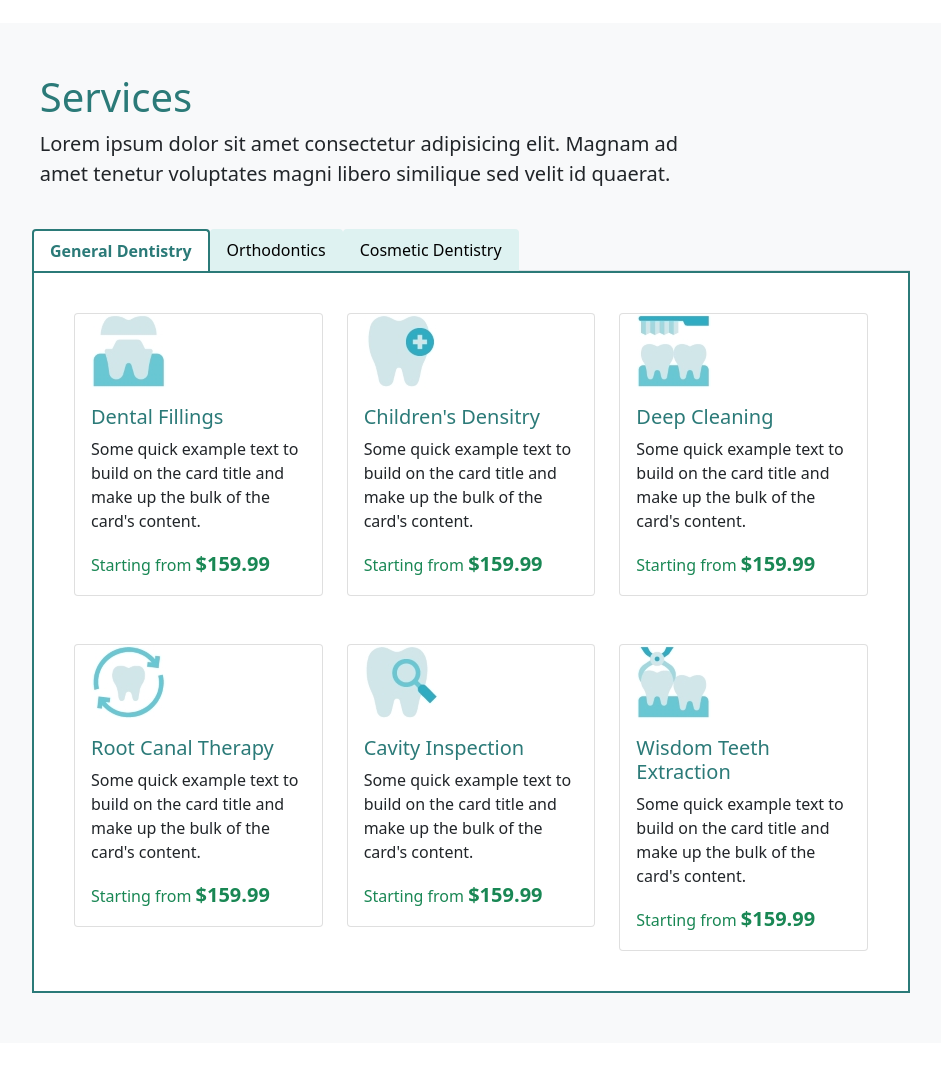
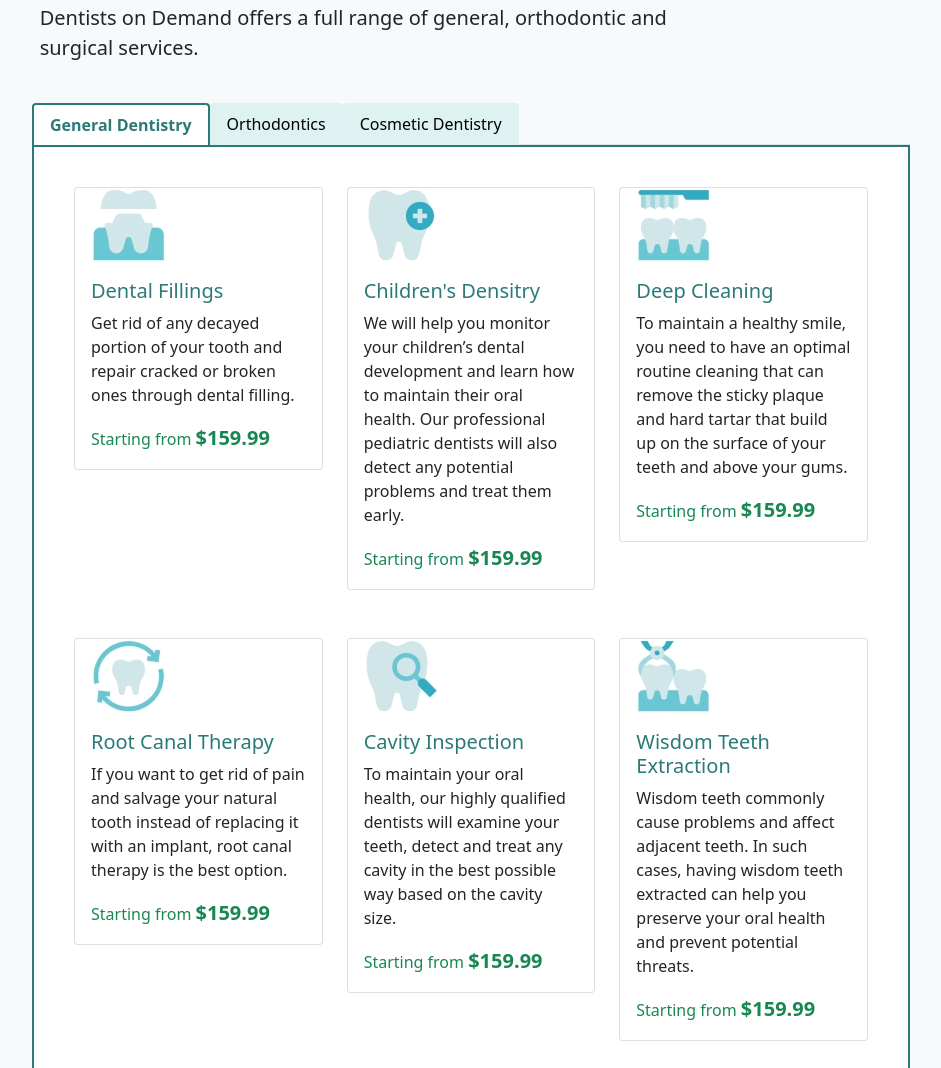
Before and after one commit to MohanadAhmed123/SEG3125-Project-1-Step-3, a website: page index.html in a window 1280 px wide. Shown: the part 1554-2622 px from the top of the page, without its empty margins (169-1110 px from the left). Drawn offline with nearby package versions, Linux system fonts and the light colour scheme.

Commit message:
updating descriptions

```diff
--- a/index.html
+++ b/index.html
@@ -97,8 +97,8 @@
         <div class="container-fluid bg-info">
             <div class="row justify-content-evenly">
                 <div class="col-md-5 px-2">
-                    <h3 class="h1 pt-5 mt-5 pb-3"> Secrevit fontes liquidum locoque pronaque</h3>
-                    <p class="lead">Lorem ipsum dolor sit, amet consectetur adipisicing elit. Iste repellendus sint, quisquam officia maxime inventore cumque nihil dolore doloribus, tempore, fugit sunt in ad harum deleniti molestias accusantium! Magnam, recusandae.</p>
+                    <h3 class="h1 pt-5 mt-5 pb-3">A smile goes a long way</h3>
+                    <p class="lead">We are a group of dental professionals who are eager to put a smile on every face. We offer general and cosmetic dental services in a welcoming environment that caters for all needs in one convenient location.</p>
                     <div class="text-center">
                         <a href="#booking" class="btn btn-secondary btn-lg mt-5 fw-bold" style="color: white;">Book Appointment</a>
                     </div>
@@ -188,7 +188,7 @@
             <div class="row justify-content-evenly">
                 <div class="col-7">
                     <div class="h1 text-primary">Services</div>
-                    <p class="lead fw-normal">Lorem ipsum dolor sit amet consectetur adipisicing elit. Magnam ad amet tenetur voluptates magni libero similique sed velit id quaerat.</p>
+                    <p class="lead fw-normal">Dentists on Demand offers a full range of general, orthodontic and surgical services.</p>
                 </div><div class="col-1"></div>
             </div>
 
@@ -217,7 +217,7 @@
                                             <img src="assets/Crown.jpg" class="card-img-top rounded ms-3" alt="Dental Filling Picture">
                                             <div class="card-body">
                                                 <div class="h5 text-primary">Dental Fillings</div>
-                                              <p class="card-text">Some quick example text to build on the card title and make up the bulk of the card's content.</p>
+                                              <p class="card-text">Get rid of any decayed portion of your tooth and repair cracked or broken ones through dental filling.</p>
                                               <div class="text-success fs-6">Starting from
                                                   <span class="lead fw-bold">$159.99</span>
                                               </div>
@@ -232,7 +232,7 @@
                                             <img src="assets/Healthy.jpg" class="card-img-top rounded ms-3" alt="Children's Densitry Picture">
                                             <div class="card-body">
                                             <div class="h5 text-primary">Children's Densitry</div>
-                                              <p class="card-text">Some quick example text to build on the card title and make up the bulk of the card's content.</p>
+                                              <p class="card-text">We will help you monitor your children’s dental development and learn how to maintain their oral health. Our professional pediatric dentists will also detect any potential problems and treat them early.</p>
                                               <div class="text-success fs-6">Starting from
                                                 <span class="lead fw-bold">$159.99</span>
                                             </div>
@@ -247,7 +247,7 @@
                                             <img src="assets/Toothbrush.jpg" class="card-img-top rounded ms-3" alt="Deep Cleaning Picture">
                                             <div class="card-body">
                                             <div class="h5 text-primary">Deep Cleaning</div>
-                                              <p class="card-text">Some quick example text to build on the card title and make up the bulk of the card's content.</p>
+                                              <p class="card-text">To maintain a healthy smile, you need to have an optimal routine cleaning that can remove the sticky plaque and hard tartar that build up on the surface of your teeth and above your gums.</p>
                                               <div class="text-success fs-6">Starting from
                                                 <span class="lead fw-bold">$159.99</span>
                                             </div>
@@ -264,7 +264,7 @@
                                             <img src="assets/Dental care 2.jpg" class="card-img-top rounded ms-3" alt="Root Canal Therapy Picture">
                                             <div class="card-body">
                                             <div class="h5 text-primary">Root Canal Therapy</div>
-                                              <p class="card-text">Some quick example text to build on the card title and make up the bulk of the card's content.</p>
+                                              <p class="card-text">If you want to get rid of pain and salvage your natural tooth instead of replacing it with an implant, root canal therapy is the best option.</p>
                                               <div class="text-success fs-6">Starting from
                                                 <span class="lead fw-bold">$159.99</span>
                                             </div>
@@ -277,7 +277,7 @@
                                             <img src="assets/Caries.jpg" class="card-img-top rounded ms-3" alt="Cavity Inspection Picture">
                                             <div class="card-body">
                                             <div class="h5 text-primary">Cavity Inspection</div>
-                                              <p class="card-text">Some quick example text to build on the card title and make up the bulk of the card's content.</p>
+                                              <p class="card-text">To maintain your oral health, our highly qualified dentists will examine your teeth, detect and treat any cavity in the best possible way based on the cavity size.</p>
                                               <div class="text-success fs-6">Starting from
                                                 <span class="lead fw-bold">$159.99</span>
                                             </div>
@@ -290,7 +290,7 @@
                                             <img src="assets/Removal.jpg" class="card-img-top rounded ms-3" alt="Wisdom Teeth Extraction Picture">
                                             <div class="card-body">
                                             <div class="h5 text-primary">Wisdom Teeth Extraction</div>
-                                              <p class="card-text">Some quick example text to build on the card title and make up the bulk of the card's content.</p>
+                                              <p class="card-text">Wisdom teeth commonly cause problems and affect adjacent teeth. In such cases, having wisdom teeth extracted can help you preserve your oral health and prevent potential threats.</p>
                                               <div class="text-success fs-6">Starting from
                                                 <span class="lead fw-bold">$159.99</span>
                                             </div>
@@ -312,7 +312,7 @@
                                             <img src="assets/Brace.jpg" class="card-img-top rounded ms-3" alt="Traditional Dental Braces Picture">
                                             <div class="card-body">
                                                 <div class="h5 text-primary">Traditional Dental Braces</div>
-                                              <p class="card-text">Some quick example text to build on the card title and make up the bulk of the card's content.</p>
+                                              <p class="card-text">Get an even-looking, straight smile that will surely enhance your self-confidence and helps you enjoy eating. You can select the braces that fit your needs and lifestyle.</p>
                                               <div class="text-success fs-6">Starting from
                                                   <span class="lead fw-bold">$159.99</span>
                                               </div>
@@ -325,7 +325,7 @@
                                             <img src="assets/False Teeth.jpg" class="card-img-top rounded ms-3" alt="Invisalign (Clear Dental Braces) Picture">
                                             <div class="card-body">
                                             <div class="h5 text-primary"> Clear Dental Braces<br> (Invisalign)</div>
-                                              <p class="card-text">Some quick example text to build on the card title and make up the bulk of the card's content.</p>
+                                              <p class="card-text">If you are worried about the discomfort or appearance of traditional metal braces, you can now use clear plastic Invisalign aligners with no wires or brackets whatsoever.</p>
                                               <div class="text-success fs-6">Starting from
                                                 <span class="lead fw-bold">$159.99</span>
                                             </div>
@@ -339,7 +339,7 @@
                                             <img src="assets/Crooked.jpg" class="card-img-top rounded ms-3" alt="Orthodontist Consultation Picture">
                                             <div class="card-body">
                                              <div class="h5 text-primary">Orthodontist Consultation</div>
-                                              <p class="card-text">Some quick example text to build on the card title and make up the bulk of the card's content.</p>
+                                              <p class="card-text">If you are not sure what is needed to have a bright smile and even-looking teeth, you can visit Dentists on Demand for orthodontic consultation.</p>
                                               <div class="text-success fs-6">Starting from
                                                 <span class="lead fw-bold">$159.99</span>
                                               </div>
@@ -358,7 +358,7 @@
                                             <img src="assets/Whitening.jpg" class="card-img-top rounded ms-3" alt="Teeth Whitening Picture">
                                             <div class="card-body">
                                                 <div class="h5 text-primary">Teeth Whitening</div>
-                                              <p class="card-text">Some quick example text to build on the card title and make up the bulk of the card's content.</p>
+                                              <p class="card-text">You will have a 2-6 shades whiter and brighter smile after the first visit. You can select the teeth whitening option that fits your needs and lifestyle.</p>
                                               <div class="text-success fs-6">Starting from
                                                   <span class="lead fw-bold">$159.99</span>
                                               </div>
@@ -373,7 +373,7 @@
                                             <img src="assets/Vener.jpg" class="card-img-top rounded ms-3" alt="Dental Veneers Picture">
                                             <div class="card-body">
                                             <div class="h5 text-primary">Dental Veneers</div>
-                                              <p class="card-text">Some quick example text to build on the card title and make up the bulk of the card's content.</p>
+                                              <p class="card-text">Restore the strength of your teeth and enjoy an impressive life-like appearance using porcelain veneers that are durable and highly resistant to staining.</p>
                                               <div class="text-success fs-6">Starting from
                                                 <span class="lead fw-bold">$159.99</span>
                                             </div>
@@ -388,7 +388,7 @@
                                             <img src="assets/Implant.jpg" class="card-img-top rounded ms-3" alt="Dental Implants Picture">
                                             <div class="card-body">
                                             <div class="h5 text-primary">Dental Implants</div>
-                                              <p class="card-text">Some quick example text to build on the card title and make up the bulk of the card's content.</p>
+                                              <p class="card-text">You can now replace one or many missing teeth and stabilize dentures. The crown, which is connected to the dental implant, will maintain the look, feel and function of the natural tooth.</p>
                                               <div class="text-success fs-6">Starting from
                                                 <span class="lead fw-bold">$159.99</span>
                                             </div>
@@ -431,7 +431,7 @@
                                 <div class="h5 fw-bold">General Dentist</div>
                             </div>
 
-                          <p class="card-text">Lorem ipsum dolor sit amet, elit. Corrupti rem nihil, blanditiis delectus at cupiditate, vitae optio dolor ratione, perferendis recusandae veritatis illo sunt quas ullam veniam culpa omnis.</p>
+                          <p class="card-text">Dr. Kevin Robertson was awarded a doctorate degree in dentistry at the University of Montreal in 2014. Since then, he has been committed to serving his patients with the utmost care and according to the highest professional standards.</p>
 
                         </div>
                     </div>
@@ -446,7 +446,7 @@
                                 <div class="h5 fw-bold">Orthodontist</div>
                             </div>
 
-                          <p class="card-text">Lorem ipsum dolor sit amet, elit. Corrupti rem nihil, blanditiis delectus at cupiditate, vitae optio dolor ratione, perferendis recusandae veritatis illo sunt quas ullam veniam culpa omnis.</p>
+                          <p class="card-text">Dr. Anne Heggins has been a practicing dentist since 2009. She is an expert in the High Speed Braces technology, which can improve a patient's smile in no time and at a cost similar to traditional braces.</p>
 
                         </div>
                     </div>
@@ -461,7 +461,7 @@
                                 <div class="h5 fw-bold">Oral Surgeon</div>
                             </div>
 
-                          <p class="card-text">Lorem ipsum dolor sit amet, elit. Corrupti rem nihil, blanditiis delectus at cupiditate, vitae optio dolor ratione, perferendis recusandae veritatis illo sunt quas ullam veniam culpa omnis.</p>
+                          <p class="card-text">Dr. Karim Kasem obtained the Doctor of Dental Surgery degree at McGill University in 2014. He received formal training in oral surgery at Harvard School of Dental Medicine.</p>
 
                         </div>
                     </div>
```
